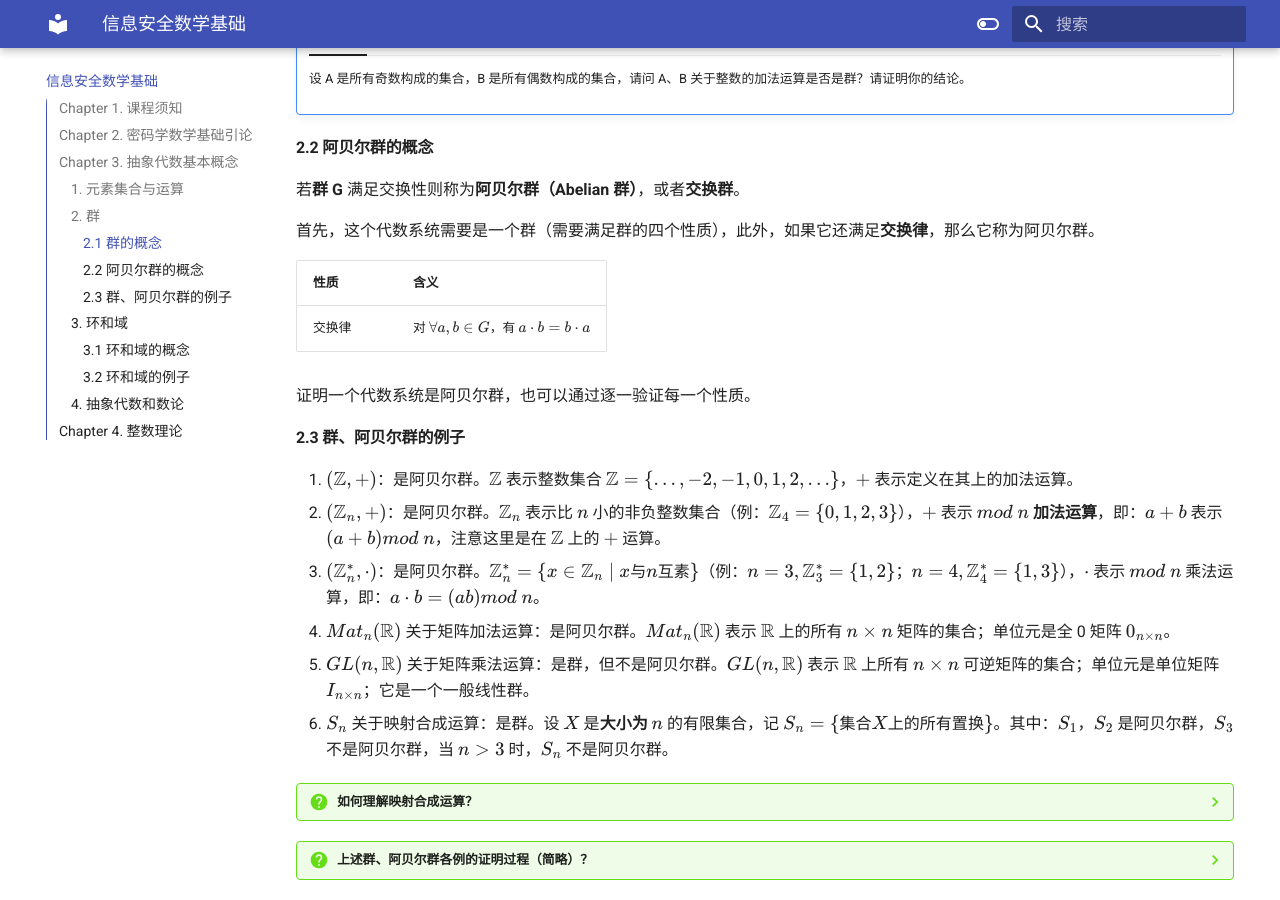
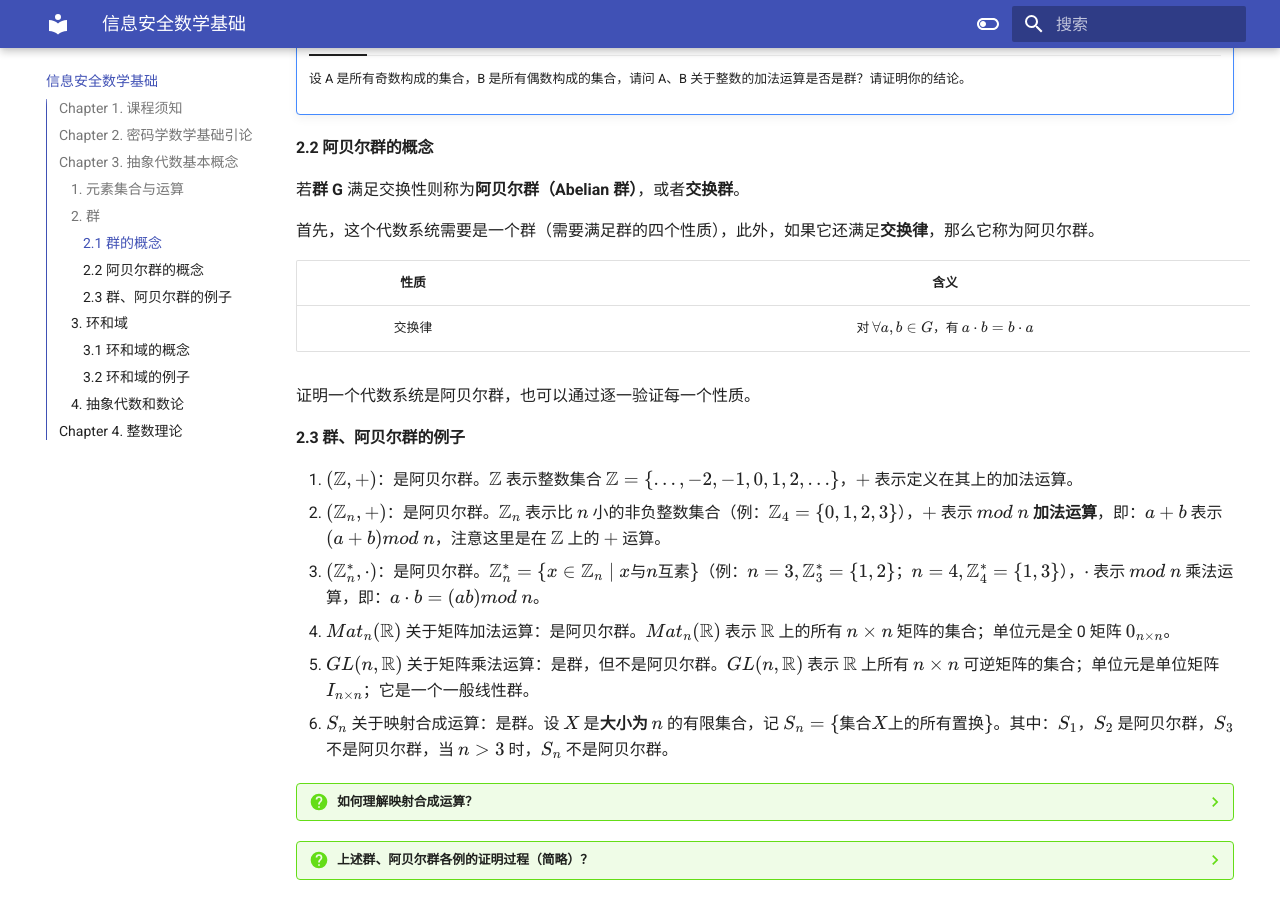
Before and after one commit to ChestnutSilver/TJIS-My-Helloworld, an MkDocs documentation site: the page built from docs/信息安全数学基础.md, in a window 1280 px wide and 900 px high, scrolled down 2401 px. Built offline with MkDocs 1.6.1 and Material for MkDocs 9.7.7, drawn with Linux system fonts in a browser that asks for light colours.

Commit message:
Update 信息安全数学基础.md

```diff
--- a/docs/信息安全数学基础.md
+++ b/docs/信息安全数学基础.md
@@ -153,9 +153,9 @@
 
 首先，这个代数系统需要是一个群（需要满足群的四个性质），此外，如果它还满足**交换律**，那么它称为阿贝尔群。
 
-| 性质   | 含义                                          |
-| ------ | --------------------------------------------- |
-| 交换律 | 对 $\forall a,b\in G$，有 $a\cdot b=b\cdot a$ |
+| <div style="width:200px">性质</div> |      <div style="width:800px">含义</div>      |
+| :---------------------------------: | :-------------------------------------------: |
+|               交换律                | 对 $\forall a,b\in G$，有 $a\cdot b=b\cdot a$ |
 
 证明一个代数系统是阿贝尔群，也可以通过逐一验证每一个性质。
 
```
